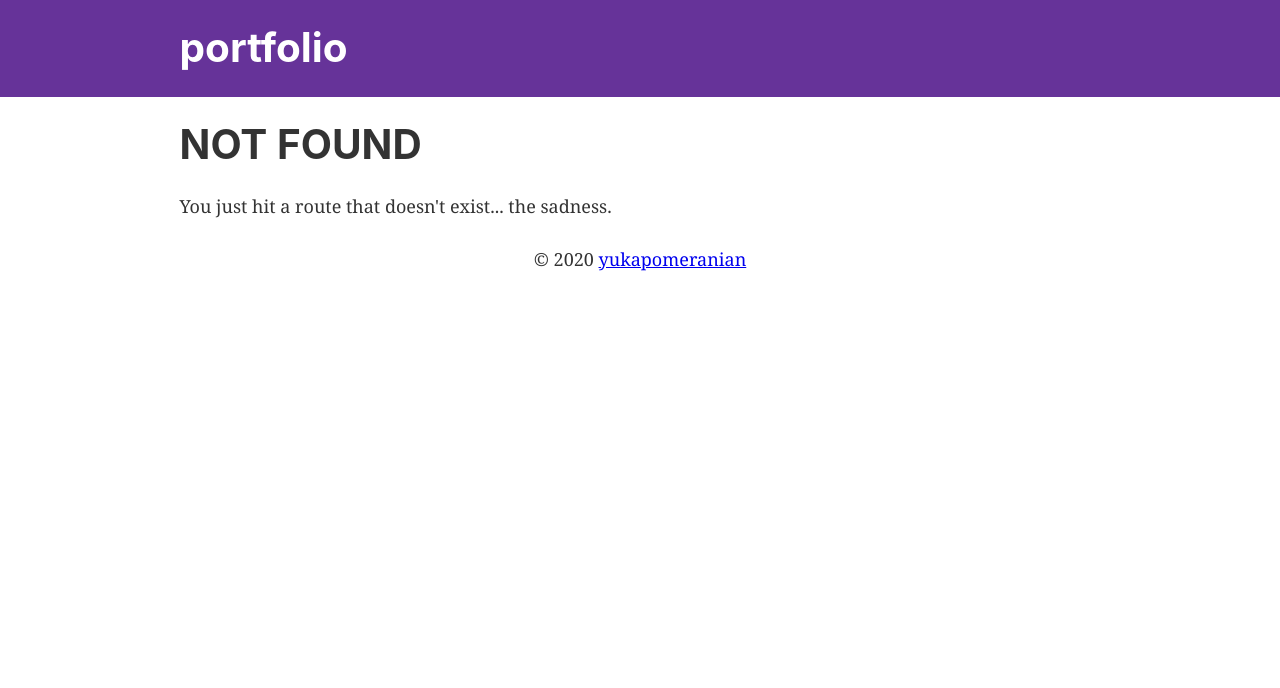
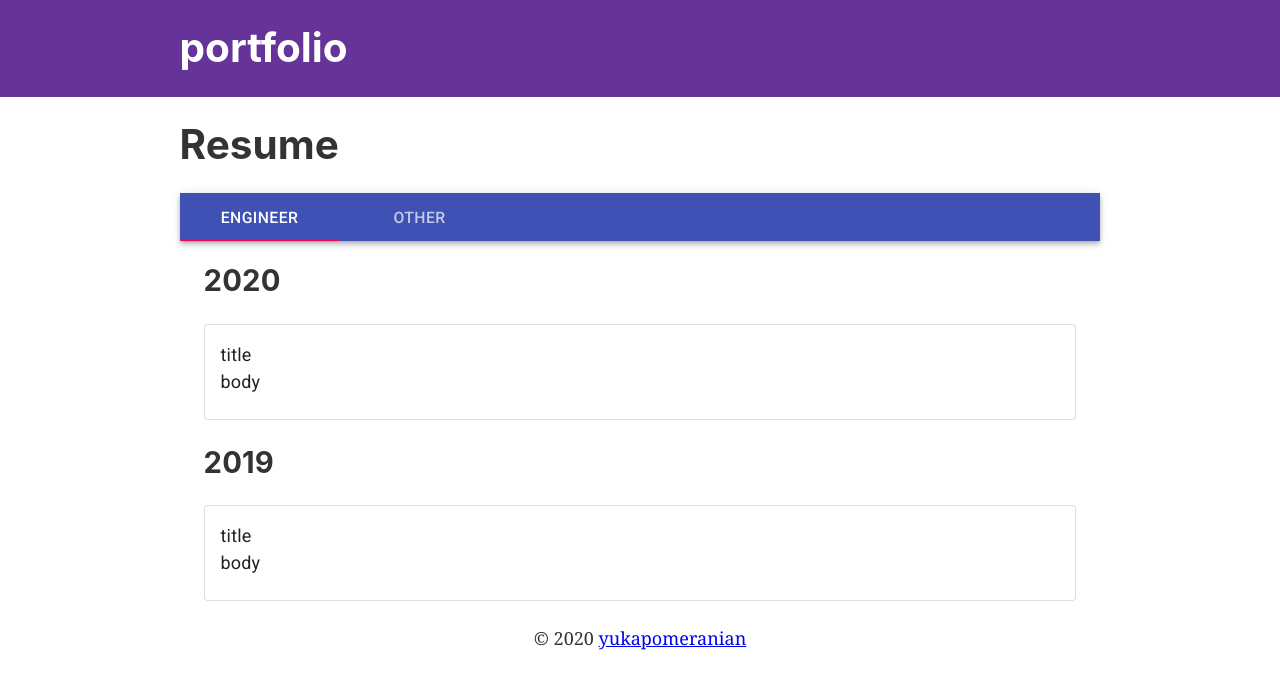
Before and after one commit to yukapomeranian/portfolio, a Gatsby site: page /resume in a window 1280 px wide. Before the commit this address had no page. Built offline with nearby package versions, Linux system fonts and the light colour scheme; Gatsby itself is replaced by a stand-in of ours.

Commit message:
add resume page frame.

```diff
--- /dev/null
+++ b/src/components/resume/engineer.js
@@ -0,0 +1,38 @@
+import React from 'react'
+
+import Card from '@material-ui/core/Card'
+
+import Layout from '../layout'
+import SEO from '../seo'
+import { CardContent, Typography } from '@material-ui/core'
+
+const EngineerResume = () => (
+    <div>
+        {/* <SEO title="Resume" /> */}
+        <h2>2020</h2>
+        <Card variant="outlined">
+            <CardContent>
+                <Typography>
+                    title
+                </Typography>
+                <Typography>
+                    body
+                </Typography>
+            </CardContent>
+        </Card>
+        <br />
+        <h2>2019</h2>
+        <Card variant="outlined">
+            <CardContent>
+                <Typography>
+                    title
+                </Typography>
+                <Typography>
+                    body
+                </Typography>
+            </CardContent>
+        </Card>
+    </div>
+)
+
+export default EngineerResume
--- /dev/null
+++ b/src/pages/resume.js
@@ -0,0 +1,75 @@
+import React from 'react';
+import PropTypes from 'prop-types';
+import { makeStyles } from '@material-ui/core/styles';
+import AppBar from '@material-ui/core/AppBar';
+import Tabs from '@material-ui/core/Tabs';
+import Tab from '@material-ui/core/Tab';
+import Typography from '@material-ui/core/Typography';
+import Box from '@material-ui/core/Box';
+
+import Layout from '../components/layout'
+import EngineerResume from '../components/resume/engineer'
+
+function TabPanel(props) {
+    const { children, value, index, ...other } = props;
+
+    return (
+      <Typography
+        component="div"
+        role="tabpanel"
+        hidden={value !== index}
+        id={`simple-tabpanel-${index}`}
+        aria-labelledby={`simple-tab-${index}`}
+        {...other}
+      >
+        {value === index && <Box p={3}>{children}</Box>}
+      </Typography>
+    );
+  }
+
+  TabPanel.propTypes = {
+    children: PropTypes.node,
+    index: PropTypes.any.isRequired,
+    value: PropTypes.any.isRequired,
+  };
+
+  function a11yProps(index) {
+    return {
+      id: `simple-tab-${index}`,
+      'aria-controls': `simple-tabpanel-${index}`,
+    };
+  }
+
+  const useStyles = makeStyles(theme => ({
+    root: {
+      flexGrow: 1,
+      backgroundColor: theme.palette.background.paper,
+    },
+  }));
+
+export default function SimpleTabs() {
+    const classes = useStyles();
+    const [value, setValue] = React.useState(0);
+
+    const handleChange = (event, newValue) => {
+      setValue(newValue);
+    };
+
+    return (
+      <Layout>
+        <h1>Resume</h1>
+        <AppBar position="static">
+          <Tabs value={value} onChange={handleChange} aria-label="simple tabs example">
+            <Tab label="Engineer" {...a11yProps(0)} />
+            <Tab label="Other" {...a11yProps(1)} />
+          </Tabs>
+        </AppBar>
+        <TabPanel value={value} index={0}>
+          <EngineerResume />
+        </TabPanel>
+        <TabPanel value={value} index={1}>
+          OtherResume
+        </TabPanel>
+      </Layout>
+    );
+  }
```
Also changed, not shown: src/pages/index.js (+11 -0 lines), src/components/resume/other.js (added).
